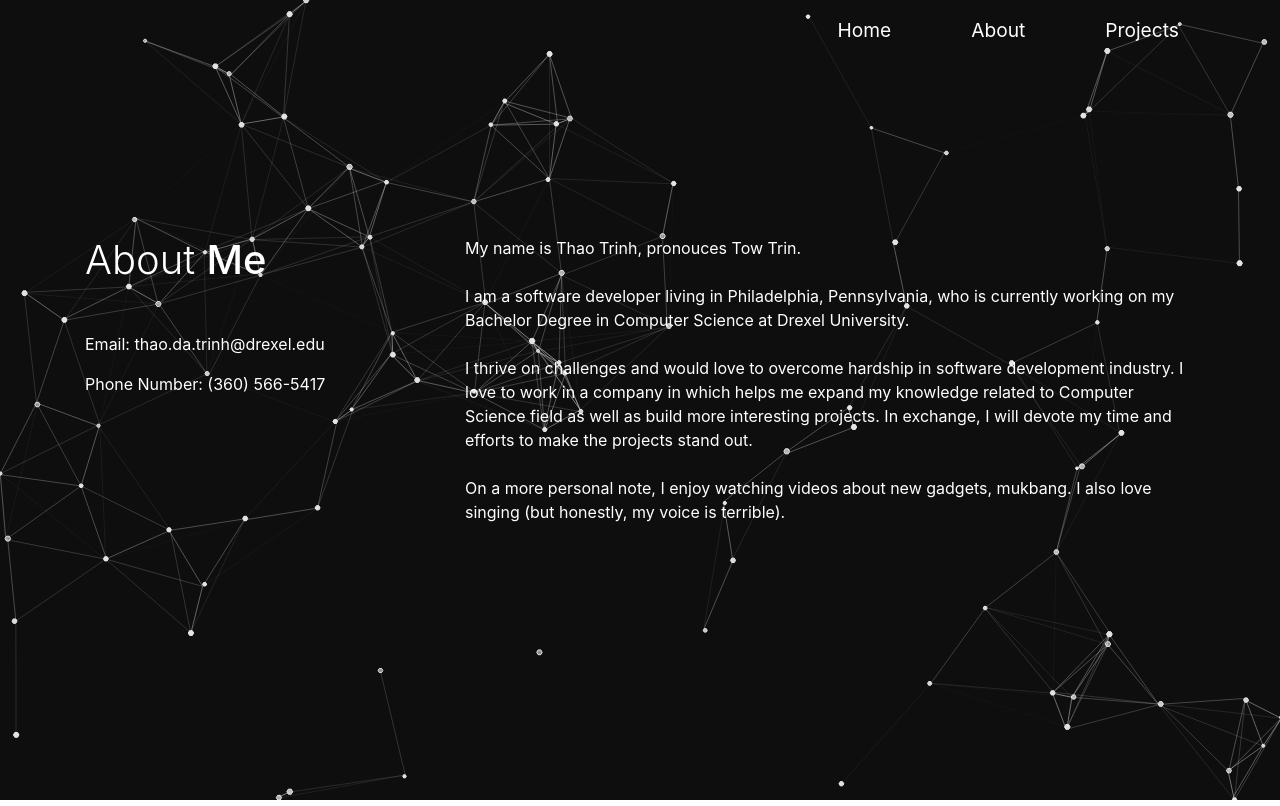
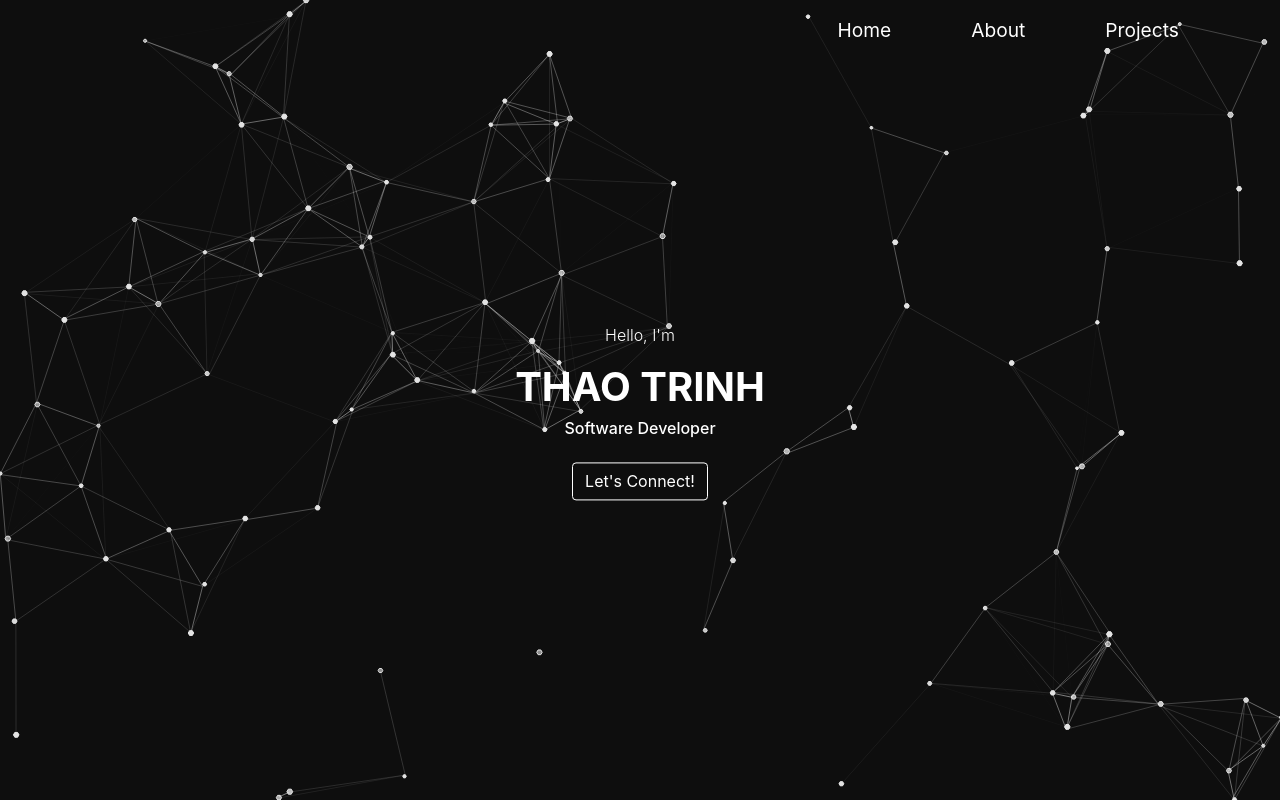
Before and after one commit to dathaotrinh/portfolio, an Angular app: page /home in a window 1280 px wide. Before the commit this address led to /. Built offline with nearby package versions, Linux system fonts and the light colour scheme.

Commit message:
set routing

```diff
--- a/src/app/aboutme/aboutme.component.html
+++ b/src/app/aboutme/aboutme.component.html
@@ -1,6 +1,6 @@
 <div class="row">
     <div class="col-md-4 col-xs-12">
-        <div class="h1" style="color:'#ffffff'"><span class="font-weight-light">About </span>Me</div>
+        <div class="h1" style="color:'#ffffff'">About Me</div>
         <!-- LinkedIn: <a href="https://linkedin.com/in/jtrinh21">https://linkedin.com/in/jtrinh21</a> -->
         <p class="mt-5" style="color:'#ffffff'">
             Email: thao.da.trinh@drexel.edu
--- a/src/app/app-routing.module.ts
+++ b/src/app/app-routing.module.ts
@@ -1,8 +1,18 @@
 import { NgModule } from '@angular/core';
 import { Routes, RouterModule } from '@angular/router';
+import { HomeComponent } from './home/home.component';
+import { AboutmeComponent } from './aboutme/aboutme.component';
+import { AppComponent } from './app.component';
 
 
-const routes: Routes = [];
+const routes: Routes = [
+  {path: '', pathMatch: 'full', redirectTo: 'home'},
+  {path: '', children: [
+    {path: 'home', component: HomeComponent},
+    {path: 'about-me', component: AboutmeComponent}
+  ]}
+
+];
 
 @NgModule({
   imports: [RouterModule.forRoot(routes)],
--- a/src/app/app.module.ts
+++ b/src/app/app.module.ts
@@ -5,12 +5,14 @@ import { AppRoutingModule } from './app-routing.module';
 import { AppComponent } from './app.component';
 import { NavbarComponent } from './navbar/navbar.component';
 import { AboutmeComponent } from './aboutme/aboutme.component';
+import { HomeComponent } from './home/home.component';
 
 @NgModule({
   declarations: [
     AppComponent,
     NavbarComponent,
-    AboutmeComponent
+    AboutmeComponent,
+    HomeComponent
   ],
   imports: [
     BrowserModule,
--- /dev/null
+++ b/src/app/home/home.component.html
@@ -0,0 +1,9 @@
+<div class="mt-4 text-center">
+    <p class="font-weight-light" style="color:'#ffffff'; ">Hello, I'm </p>
+    <div class="h1 font-weight-bold" style="color:'#ffffff';">THAO TRINH</div>
+    <p class="h6 text-center" style="color:'#ffffff';">Software Developer</p>
+</div>
+
+<div class="mt-4 text-center">
+    <div class="btn" style="border: 1px solid #ffffff; color:'#ffffff'" routerLink="/about-me">Let's Connect!</div>
+</div>
--- /dev/null
+++ b/src/app/home/home.component.ts
@@ -0,0 +1,15 @@
+import { Component, OnInit } from '@angular/core';
+
+@Component({
+  selector: 'app-home',
+  templateUrl: './home.component.html',
+  styleUrls: ['./home.component.css']
+})
+export class HomeComponent implements OnInit {
+
+  constructor() { }
+
+  ngOnInit(): void {
+  }
+
+}
--- a/src/app/navbar/navbar.component.html
+++ b/src/app/navbar/navbar.component.html
@@ -1,9 +1,9 @@
 <div class="container-fluid" style="position: absolute;">
     <nav class="navbar">
         <div class="container">
-            <a class="nav-link ml-auto" style="color:'#ffffff';font-size: larger;">Home</a>
-            <a class="nav-link ml-5" style="color:'#ffffff';font-size: larger;">About</a>
-            <a class="nav-link ml-5" style="color:'#ffffff';font-size: larger;">Projects</a>
+            <a class="nav-link ml-auto" style="color:'#ffffff';font-size: larger;" routerLink="/home" routerLinkActive="active">Home</a>
+            <a class="nav-link ml-5" routerLink="/about-me"  style="color:'#ffffff';font-size: larger;">About</a>
+            <a class="nav-link ml-5" routerLink="/projects"  style="color:'#ffffff';font-size: larger;">Projects</a>
         </div>
     </nav>
 </div>
@@ -11,5 +11,6 @@
 <div class="container" style="position: absolute; left:50%;
     top:50%; transform: translate(-50%,-50%);">
 
-<app-aboutme></app-aboutme>
+    <router-outlet></router-outlet>
+
 </div>
```
Also changed, not shown: src/app/home/home.component.css (added).
